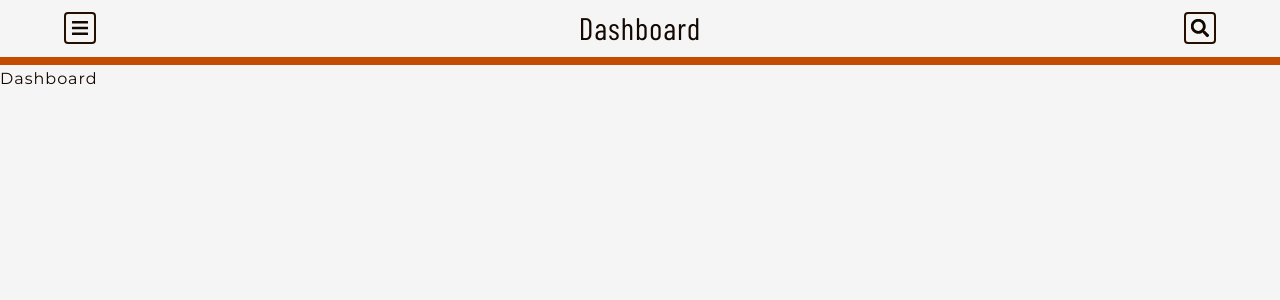
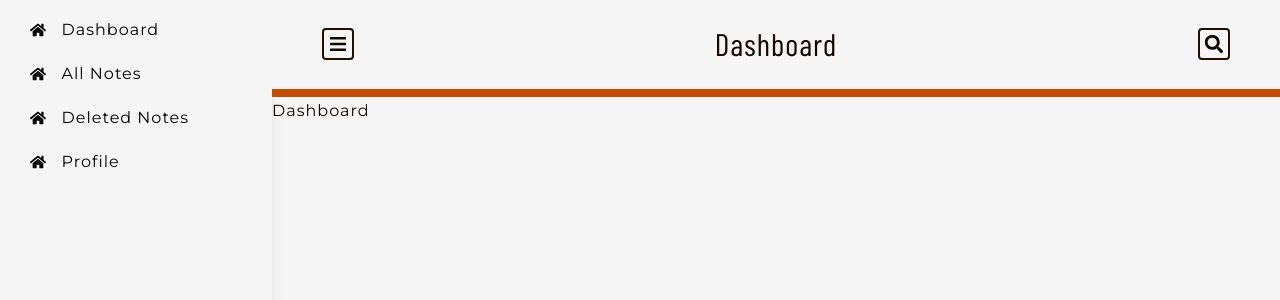
Before and after one commit to Vhickyy/Note-Client, a React (Vite) app: page /dashboard in a window 1280 px wide. Shown: the top 300 px of the page. Built offline with nearby package versions, Linux system fonts and the light colour scheme.

Commit message:
added bigsidebar styling

```diff
--- a/src/components/Dashboard/DesktopSidebar.tsx
+++ b/src/components/Dashboard/DesktopSidebar.tsx
@@ -1,14 +1,41 @@
 import styled from "styled-components";
 import Sidebar from "./Sidebar";
-const DesktopSidebar = () => {
+type props = {
+    // close: ()=>void,
+    showSidebar: boolean
+}
+const DesktopSidebar = ({showSidebar}:props) => {
   return (
     <Wrapper>
+      <div className={`main ${showSidebar ? "hide" : "show"}`}>
+        <div className="side">
+
         <Sidebar />
+        </div>
+      </div>
     </Wrapper>
   )
 }
 
 export default DesktopSidebar;
-const Wrapper = styled.div`
-
+const Wrapper = styled.aside`
+    display: none;
+    position: relative;
+    min-height: 100vh;
+    position: sticky;
+      top: 0;
+    .main{
+      box-shadow: var(--shadowlg);
+      width: 17rem;
+      height: 100%;
+    }
+    .side{
+      position: sticky;
+      top: 0;
+    }
+    @media screen and (min-width: 800px){
+      display: block;
+      /* position: sticky;
+      top: 0; */
+    }
 `
--- a/src/components/Dashboard/Navbar.tsx
+++ b/src/components/Dashboard/Navbar.tsx
@@ -11,10 +11,8 @@ const Navbar = ({page}: Page) => {
   return (
     <Wrapper>
         <div className="head">
-            {/* <div className="logo"> */}
-                <FaBars className="icon" onClick={toggleSidebar}/>
-                <h3>{page}</h3>
-            {/* </div> */}
+            <FaBars className="icon" onClick={toggleSidebar}/>
+            <h3>{page}</h3>
             <FaSearch className="icon"/>
         </div>
         <div className="empty"></div>
@@ -25,21 +23,14 @@ const Navbar = ({page}: Page) => {
 export default Navbar
 
 const Wrapper = styled.header`
-/* background-color: yellowgreen; */
-
+    background-color: whitesmoke;
     .head{
         width: min(1440px,90%);
-        /* width: 90%; */
         margin-inline: auto;
         display: flex;
         align-items: center;
         justify-content: space-between;
-        padding-block: .5rem;
-        /* .logo{
-            display: flex;
-            align-items: center;
-            gap: 1rem;
-        } */
+        padding-block: 1.5rem;
         h3{
             margin: 0;
         }
@@ -54,4 +45,8 @@ const Wrapper = styled.header`
         width: 100%;
         background-color: var(--primaryColor);
     }
+    @media screen and (min-width: 800px){
+        position: sticky;
+        top: 0;
+    }
 `
--- a/src/components/Dashboard/Sidebar.tsx
+++ b/src/components/Dashboard/Sidebar.tsx
@@ -4,11 +4,12 @@ import links from "../../data/Links";
 type Prop = {
     close? : ()=>void;
 }
+
 const Sidebar = ({close}:Prop) => {
+
   return (
     <Wrapper >
-        <div className="inner">
-            <div className="links">
+        <nav className="links">
             {links.map(link=>{
                 return (
                     <NavLink to={`${link.path}`} onClick={close} end>
@@ -17,8 +18,7 @@ const Sidebar = ({close}:Prop) => {
                     </NavLink>
                 )
             })}
-            </div>
-        </div>
+        </nav>
     </Wrapper>
   )
 }
@@ -26,18 +26,15 @@ const Sidebar = ({close}:Prop) => {
 export default Sidebar;
 
 const Wrapper = styled.section`
-    .inner{
+    .links{
         height: 100%;
         width: 90%;
         margin-inline: auto;
         padding: 1rem;
-        /* margin-block: 1rem; */
-    }
-    .links{
         display: flex;
         flex-direction: column;
         gap: 1rem;
-        margin-block-start: 2rem;
+        /* margin-block-start: 2rem; */
         /* justify-content: center; */
         a{
             color: black;
--- a/src/components/Shared/Protected.tsx
+++ b/src/components/Shared/Protected.tsx
@@ -1,6 +1,8 @@
 import { Outlet } from "react-router-dom";
 import MobileSidebar from "../Dashboard/MobileSidebar";
 import { useState } from "react"
+import DesktopSidebar from "../Dashboard/DesktopSidebar";
+import styled from "styled-components";
 
 const Protected = () => {
   const [showSidebar, setShowsidebar] = useState(false);
@@ -9,11 +11,25 @@ const Protected = () => {
       console.log("here",showSidebar);
   }
   return (
-    <>
-    <MobileSidebar showSidebar={showSidebar} close={toggleSidebar}/>
-      <Outlet context={toggleSidebar}/>
-    </>
+    <Wrapper>
+      <MobileSidebar showSidebar={showSidebar} close={toggleSidebar}/>
+      <DesktopSidebar showSidebar={showSidebar}/>
+      <div className="main">
+        <Outlet context={toggleSidebar}/>
+      </div>
+    </Wrapper>
   )
 }
 
-export default Protected
+export default Protected;
+
+const Wrapper = styled.main`
+  display: grid;
+  grid-template-columns: 1fr;
+  .main{
+    /* min-height: 100vh; */
+  }
+  @media screen and (min-width:800px){
+    grid-template-columns: auto 1fr;
+  }
+`
--- a/src/data/fakedata.ts
+++ b/src/data/fakedata.ts
@@ -34,6 +34,18 @@ const data = [
         title: "reaaalll",
         content: "ddjdh udyttf hxcgydytcy",
         category: "personal"
+    },
+    {
+        id: 7,
+        title: "reaaalll",
+        content: "ddjdh udyttf hxcgydytcy",
+        category: "personal"
+    },
+    {
+        id: 8,
+        title: "reaaalll",
+        content: "ddjdh udyttf hxcgydytcy",
+        category: "personal"
     }
 ]
 export const sortList = [
--- a/src/index.css
+++ b/src/index.css
@@ -105,7 +105,7 @@ small,
 
 a {
   text-decoration: none;
-  color: white;
+  /* color: white; */
   /* color: var(--primaryColor40); */
 }
 
```
Lines whose indentation alone changed are shown as unchanged.
